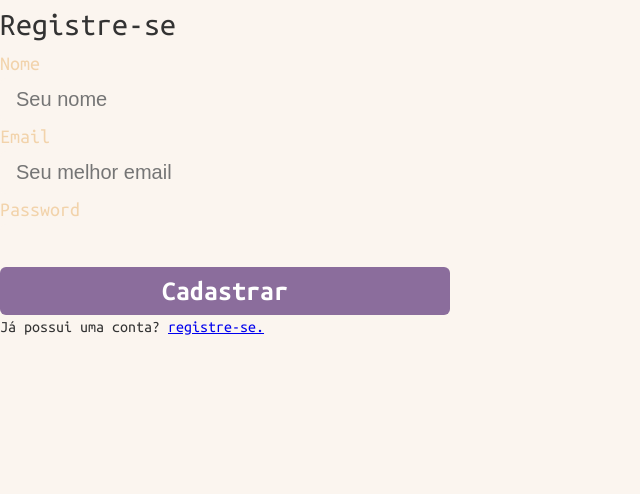
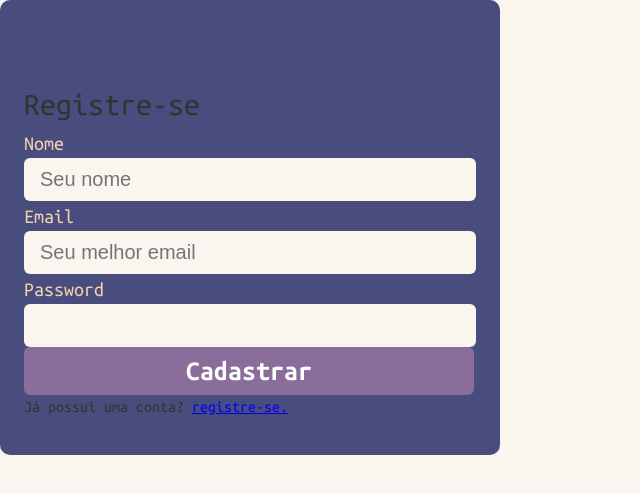
Before and after one commit to damatomos/forum-gm-frontend, a Vue app: page /register in a window 1280 px wide. Shown: the top 494 px of the page, without its empty margins (0-640 px from the left). Built offline with nearby package versions, Linux system fonts and the light colour scheme.

Commit message:
create mixin style link

```diff
--- a/src/assets/styles/_mixins.scss
+++ b/src/assets/styles/_mixins.scss
@@ -26,3 +26,19 @@
   text-align: center;
   color: $gm-c-white;
 }
+
+@mixin style-login-and-register {
+  border-radius: 0.625rem;
+  padding: 5rem 1.5rem 2.25rem 1.5rem;
+  width: 500px;
+  background: $gm-c-purple-dark;
+}
+
+@mixin link-login-and-register {
+  @include text-center-white;
+  line-height: 120%;
+  font-size: $font-size-base;
+  a {
+    color: $gm-c-yellow;
+  }
+}
--- a/src/views/LoginView.vue
+++ b/src/views/LoginView.vue
@@ -13,12 +13,7 @@ import ButtonSimpleComponent from '@/components/ButtonSimpleComponent.vue'
       placeholder="Seu melhor email"
       id="email-login"
     />
-    <InputComponent
-      label="Password"
-      type="password"
-      variant="auth"
-      id="password-login"
-    />
+    <InputComponent label="Password" type="password" variant="auth" id="password-login" />
     <ButtonSimpleComponent class="btn-login" variant="button-auth" content="Entrar" />
     <p>Não possui uma conta? <a href="RegisterView.vue">registre-se.</a></p>
   </div>
@@ -26,10 +21,7 @@ import ButtonSimpleComponent from '@/components/ButtonSimpleComponent.vue'
 
 <style scoped lang="scss">
 .container-login {
-  border-radius: 0.625rem;
-  padding: 5rem 1.5rem 2.25rem 1.5rem;
-  width: 500px;
-  background: $gm-c-purple-dark;
+  @include style-login-and-register;
 
   h1 {
     @include text-center-white;
@@ -51,12 +43,7 @@ import ButtonSimpleComponent from '@/components/ButtonSimpleComponent.vue'
   }
 
   p {
-    @include text-center-white;
-    line-height: 120%;
-    font-size: $font-size-base;
-    a {
-      color: $gm-c-yellow;
-    }
+    @include link-login-and-register;
   }
 }
 </style>
--- a/src/views/RegisterView.vue
+++ b/src/views/RegisterView.vue
@@ -4,7 +4,7 @@ import ButtonSimpleComponent from '@/components/ButtonSimpleComponent.vue'
 </script>
 
 <template>
-  <div class="container-login">
+  <div class="container-register">
     <h1>Registre-se</h1>
     <InputComponent
       label="Nome"
@@ -32,4 +32,8 @@ import ButtonSimpleComponent from '@/components/ButtonSimpleComponent.vue'
   </div>
 </template>
 
-<style scoped lang="scss"></style>
+<style scoped lang="scss">
+  .container-register {
+    @include style-login-and-register;
+  }
+</style>
```
